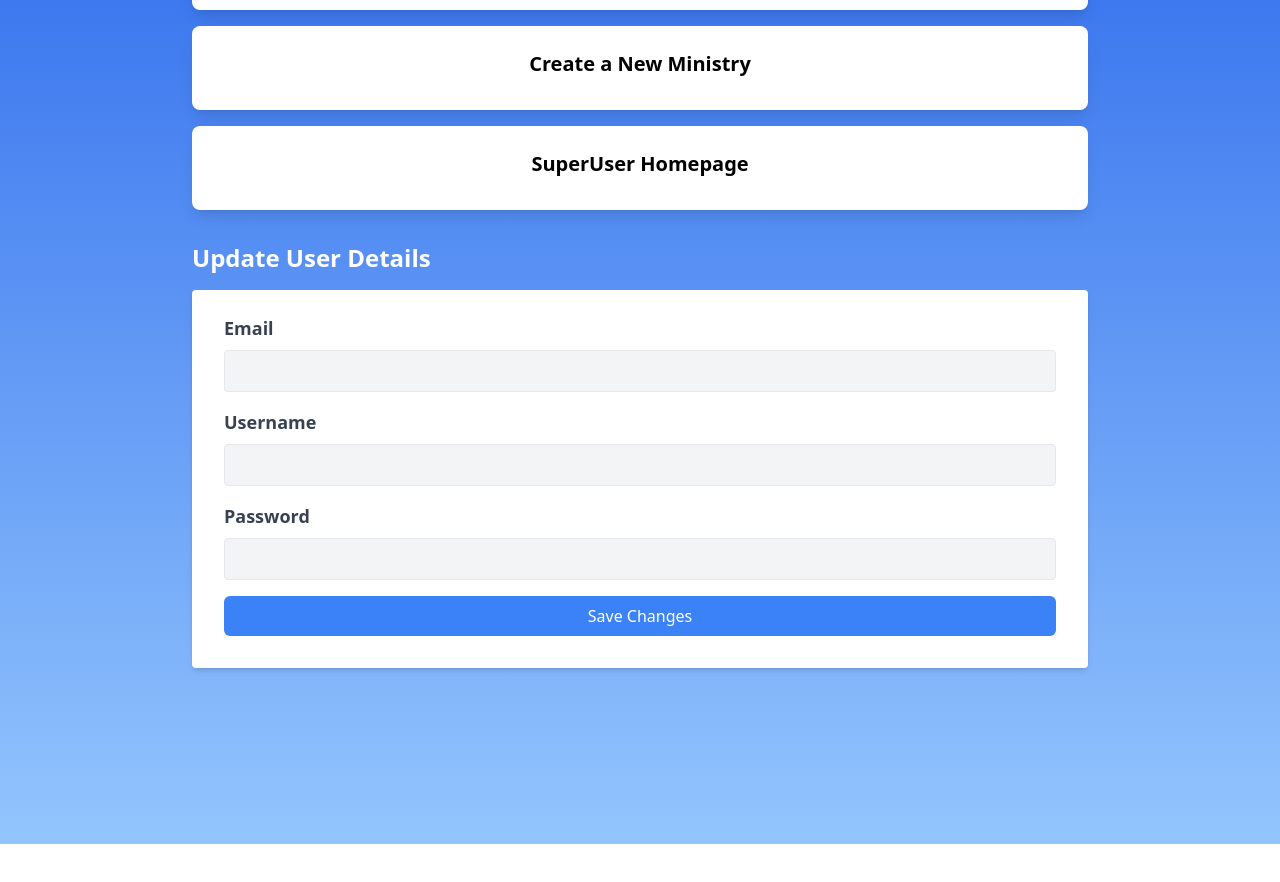
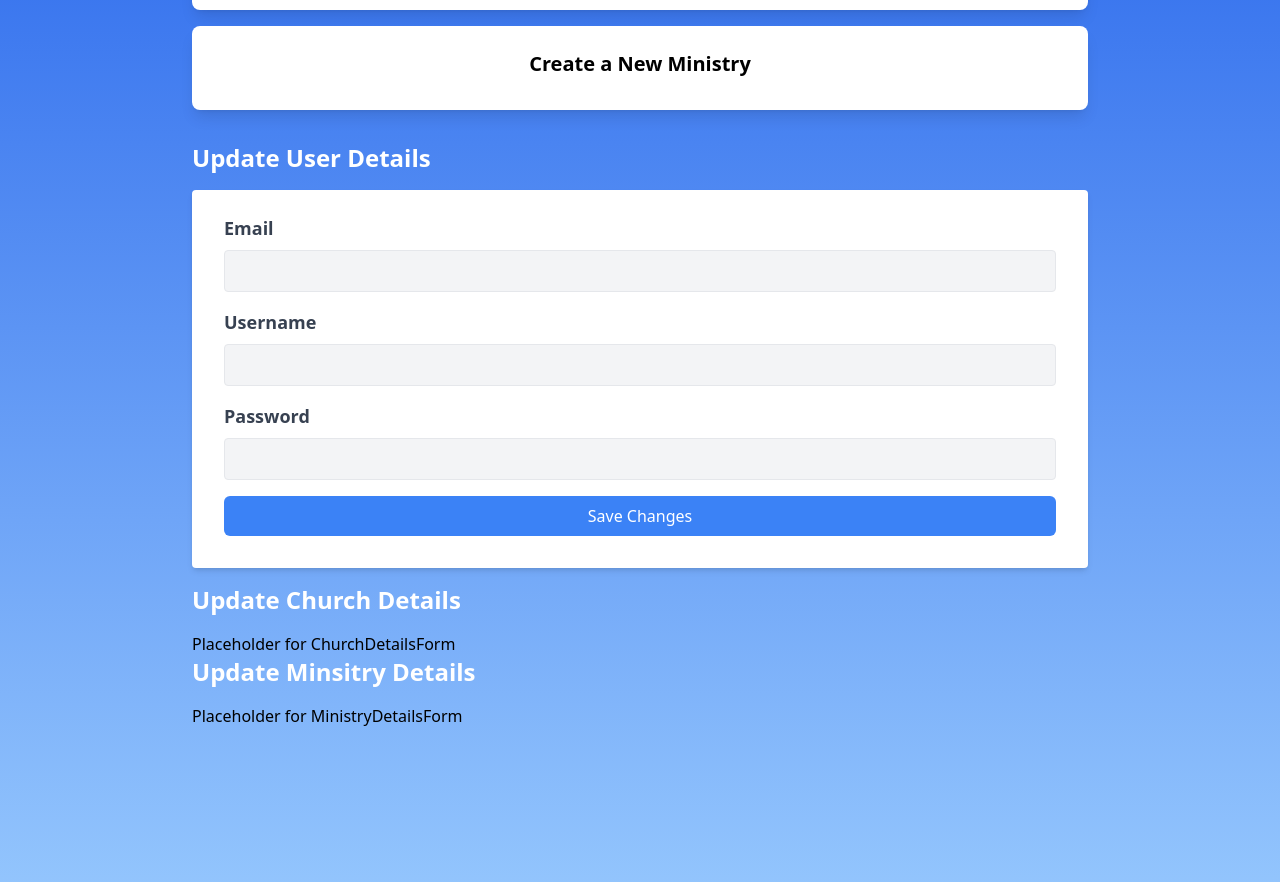
Before and after one commit to hayleyowen/ServeWell, a Next.js app: page /settings in a window 1280 px wide. Shown: the part 234-1116 px from the top of the page. Before the commit the page ends 1078 px from the top, so only its background shows below. Built offline with nearby package versions, Linux system fonts and the light colour scheme; no server answers; the database is empty.

Commit message:
adding placeholders

```diff
--- /dev/null
+++ b/app/components/forms/ChurchDetailsForm.tsx
@@ -0,0 +1,5 @@
+export default function ChurchDetailsForm() {
+    return (
+        <p>Placeholder for ChurchDetailsForm</p>
+    );
+}
--- /dev/null
+++ b/app/components/forms/MinistryDetailsForm.tsx
@@ -0,0 +1,5 @@
+export default function MinistryDetailsForm() {
+    return (
+        <p>Placeholder for MinistryDetailsForm</p>
+      );
+    }
--- a/app/settings/page.tsx
+++ b/app/settings/page.tsx
@@ -1,8 +1,9 @@
 import '@/app/globals.css';
 import { AssignmentPageButton } from '../components/buttons/AssignmentPage';
 import { MinistryCreationButton } from '../components/buttons/MinistryCreationButton';
-import { SuperHomepageButton } from '../components/buttons/SuperHomepageButton';
 import UserSettingsForm from '../components/forms/UserSettingsForm';
+import ChurchDetailsForm from '../components/forms/ChurchDetailsForm';
+import MinistryDetailsForm from '../components/forms/MinistryDetailsForm';
 
 export default function Settings() {
   return (
@@ -12,11 +13,14 @@ export default function Settings() {
           <div className="grid grid-rows-1 md:grid-rows-2 gap-4 w-full max-w-4xl">
             <AssignmentPageButton />
             <MinistryCreationButton />
-            <SuperHomepageButton />
           </div>
           <div className="mt-8 w-full max-w-4xl">
             <h1 className="text-2xl text-white font-bold mb-4">Update User Details</h1>
             <UserSettingsForm />
+            <h1 className="text-2xl text-white font-bold mb-4">Update Church Details</h1>
+            <ChurchDetailsForm />
+            <h1 className="text-2xl text-white font-bold mb-4">Update Minsitry Details</h1>
+            <MinistryDetailsForm />
           </div>
         </div>
       </div>
```
